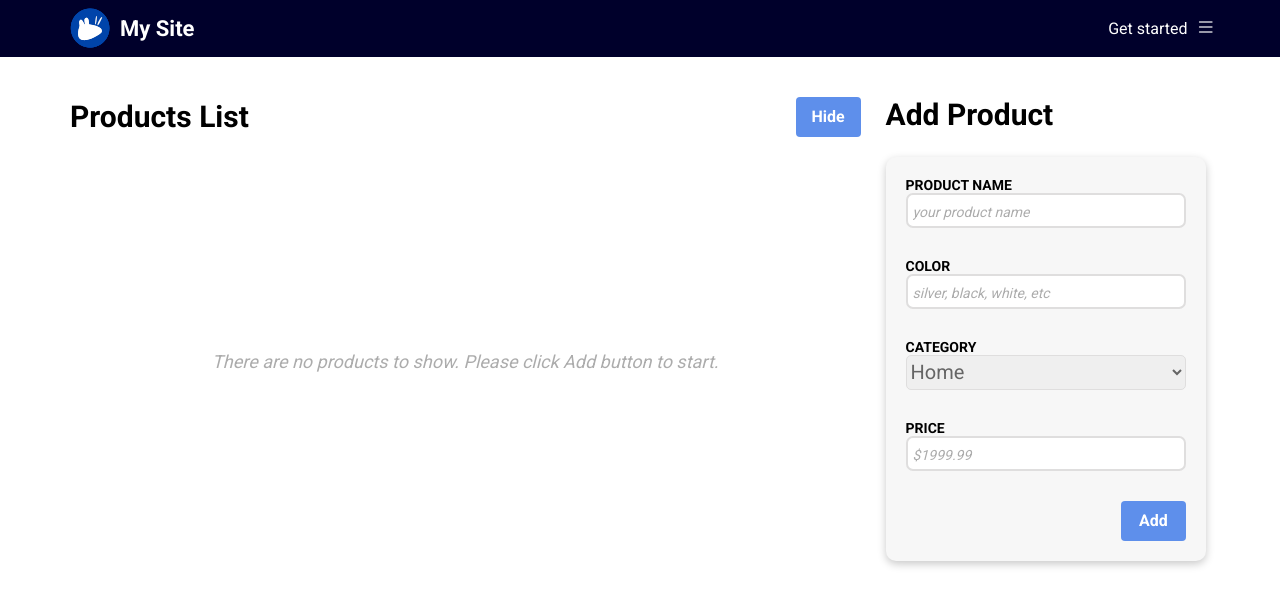
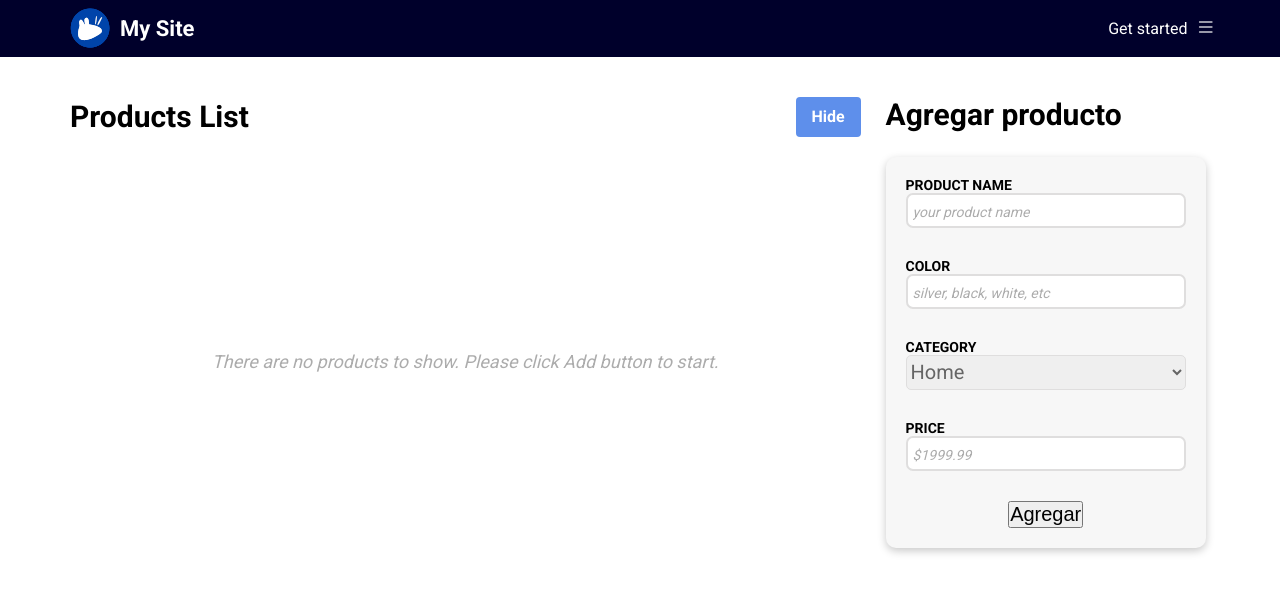
Before and after one commit to jesusdavid24/proyecto-aplicacion-crud, a React (Vite) app: page / in a window 1280 px wide. Both pictures are taken after a click on the button "Add". Shown: the top 606 px of the page. Built offline with nearby package versions, Linux system fonts and the light colour scheme.

Commit message:
reutilizacion de componentes

```diff
--- a/src/App.jsx
+++ b/src/App.jsx
@@ -1,79 +1,104 @@
 import { useState } from "react";
-import Form from "./components/Form/Form";
+import ProductForm from "./components/Form/Form";
 import Header from "./components/Header/Header";
 import Table from "./components/Table/Table";
 import Contact from "./components/Contact/Contact";
-import { postProduct } from "./api/product";
+import { postProduct, deleteProduct } from "./api/product";
 import "./App.scss";
 
 function App() {
    const [viewPage, setViewPage] = useState("products");
-   const [viewForm, setViewForm] = useState(false);
+   const [showForm, setShowForm] = useState(false);
    const [products, setProducts] = useState([]);
-   const [editProduct, setEditProduct] = useState({});
+   const [productToEdit, setProductToEdit] = useState(null);
+
+   const [formTitle, setFormTitle] = useState("Agregar producto");
+   const [isEdit, setIsEdit] = useState(false);
+
+   const handleAddButtonClick = () => {
+      if (!showForm) {
+         setIsEdit(false);
+         setFormTitle("Agregar producto");
+         setProductToEdit(null);
+      }
+
+      setShowForm(!showForm);
+   };
 
    const handleViewPage = (newViewPage) => {
       setViewPage(newViewPage);
    };
 
-   const handleViewForm = (newViewForm) => {
-      setViewForm(newViewForm);
-   };
-
    const handleAddProduct = async (newProduct) => {
       // setProducts([...products, newProduct]);
       const data = await postProduct(newProduct);
-      setProducts([...products, data])
+      setProducts([...products, data]);
    };
 
-   const handleDeleteProduct = (productDeleted) => {
-      setProducts(productDeleted);
+   const handleDeleteProduct = async (id) => {
+      await deleteProduct(id);
+      setProducts(products.filter((product) => product.id !== id));
    };
 
-   const handleEditProduct = (productToEdit) => {
-      setEditProduct(productToEdit);
+   const onEditProduct = (id) => {
+      setFormTitle("Editar producto");
+      setProductToEdit(products.find((x) => x.id === id));
+      setIsEdit(true);
+      setShowForm(true);
    };
 
-   const handleEditedProducts = (editedProducts) => {
-      setProducts(editedProducts);
+   const handleEditProduct = (product) => {
+      console.log("Producto editado", product);
+      // setProducts();
    };
 
-   if (viewPage == "products") {
-      return (
-         <div className="container">
-            <div className="app-header">
-               <Header handleViewPage={handleViewPage} />
-            </div>
-            <div className="app-form">
-               <Table
-                  products={products}
-                  onDeleteProduct={handleDeleteProduct}
-                  viewForm={viewForm}
-                  handleViewForm={handleViewForm}
-                  handleEditProduct={handleEditProduct}
-               />
-               <Form
-                  products={products}
-                  onAddProduct={handleAddProduct}
-                  viewForm={viewForm}
-                  handleViewForm={handleViewForm}
-                  editProduct={editProduct}
-                  handleEditedProducts={handleEditedProducts}
-               />
-            </div>
-         </div>
-      );
-   } else if (viewPage == "contact") {
    return (
       <div className="container">
          <div className="app-header">
             <Header handleViewPage={handleViewPage} />
          </div>
 
+         {viewPage === "products" ? (
+            <div className="app-form">
+               <div className="table-container">
+                  <div className="presentation">
+                     <h1 className="presentation__title">Products List</h1>
+                     <button className="presentation__add-button" onClick={handleAddButtonClick}>
+                        {showForm ? "Hide" : "Add"}
+                     </button>
+                  </div>
+
+                  <Table
+                     products={products}
+                     onDeleteProduct={handleDeleteProduct}
+                     showForm={showForm}
+                     onEditProduct={onEditProduct}
+                  />
+               </div>
+
+               {showForm && (
+                  <ProductForm
+                     title={formTitle}
+                     isEdit={isEdit}
+                     productToEdit={productToEdit}
+                     onAddProduct={handleAddProduct}
+                     onEditProduct={handleEditProduct}>
+                     {isEdit ? (
+                        <>
+                           <button type="reset">Limpiar formulario</button>
+                           <button type="submit">Actualizar</button>
+                        </>
+                     ) : (
+                        <button type="submit">Agregar</button>
+                     )}
+                  </ProductForm>
+               )}
+            </div>
+         ) : (
             <Contact />
+         )}
       </div>
    );
 }
-}
 
 export default App;
--- a/src/api/product.js
+++ b/src/api/product.js
@@ -1,16 +1,43 @@
 export const postProduct = async (body) => {
-    const response = await fetch('http://localhost:3001/product/createProduct',
-    {
-        method: 'POST',
+   const response = await fetch("http://localhost:3001/product/createProduct", {
+      method: "POST",
       body: JSON.stringify(body),
       headers: {
-            'Content-Type': 'application/json'
-        }
+         "Content-Type": "application/json",
+      },
    });
 
    if (response.ok) {
-        return await response.json()
+      return await response.json();
    }
 
-    throw new Error('Ha ocurrido un error')
+   throw new Error("Ha ocurrido un error");
+};
+
+export const deleteProduct = async (id) => {
+   const response = await fetch(`http://localhost:3001/product/deleteProduct/${id}`, {
+      method: "DELETE",
+   });
+
+   if (response.ok) {
+      return await response.json();
    }
+
+   throw new Error("Ha ocurrido un error");
+};
+
+export const editProduct = async (id) => {
+   const response = await fetch(`http://localhost:3001/product/deleteProduct/${id}`, {
+      method: "PUT",
+      body: JSON.stringify(body),
+      headers: {
+         "Content-Type": "application/json",
+      },
+   });
+
+   if (response.ok) {
+      return await response.json();
+   }
+
+   throw new Error("Ha ocurrido un error");
+};
--- a/src/components/Form/Form.jsx
+++ b/src/components/Form/Form.jsx
@@ -1,21 +1,19 @@
-import React, { useState } from "react";
+import React, { useState, useEffect } from "react";
 import EditForm from "../EditForm/EditForm";
 import "./form.scss";
 
-const Form = ({
-   products,
-   onAddProduct,
-   viewForm,
-   handleViewForm,
-   editProduct,
-   handleEditedProducts,
-}) => {
+const Form = ({ title, isEdit, productToEdit, onAddProduct, onEditProduct, children }) => {
    const [product, setProduct] = useState({
       product_name: "",
       color: "",
       category: "Home",
       price: "",
+      ...productToEdit,
    });
+
+   useEffect(() => {
+      setProduct({ ...product, ...productToEdit });
+   }, [productToEdit]);
 
    const handleChange = (event) => {
       const { name, value } = event.target;
@@ -49,10 +47,9 @@ const Form = ({
       if (product.product_name && product.color && product.price) {
          const newProduct = {
             ...product,
-            id: Date.now(),
          };
 
-         onAddProduct(newProduct);
+         isEdit ? onEditProduct(newProduct) : onAddProduct(newProduct);
 
          setProduct({
             product_name: "",
@@ -65,10 +62,9 @@ const Form = ({
       }
    };
 
-   if (viewForm == true) {
    return (
       <form className="form-container" onSubmit={handleAdd}>
-            <h1 className="form__title">Add Product</h1>
+         <h1 className="form__title">{title}</h1>
 
          <aside className="form">
             <label htmlFor="product_name">PRODUCT NAME</label>
@@ -116,23 +112,10 @@ const Form = ({
                value={product.price}
             />
 
-               <button type="submit" className="form__add-button">
-                  Add
-               </button>
+            {children}
          </aside>
       </form>
    );
-   } else if (viewForm == "edit") {
-      return (
-         <EditForm
-            products={products}
-            viewForm={viewForm}
-            handleViewForm={handleViewForm}
-            editProduct={editProduct}
-            handleEditedProducts={handleEditedProducts}
-         />
-      );
-   }
 };
 
 export default Form;
--- a/src/components/Table/Table.jsx
+++ b/src/components/Table/Table.jsx
@@ -1,34 +1,16 @@
 import React, { useState } from "react";
 import "./table.scss";
 
-const Table = ({ products = [], viewForm, onDeleteProduct, handleViewForm, handleEditProduct }) => {
-   const handleForm = (event) => {
-      handleViewForm(!viewForm ? true : viewForm == "edit" ? true : false);
+const Table = ({ products = [], onDeleteProduct, onEditProduct }) => {
+   const handleDelete = (id) => {
+      onDeleteProduct(id);
    };
 
-   const handleDelete = (event) => {
-      const id = event.target.id;
-      const productDeleted = products.filter((product) => product.id != id);
-      onDeleteProduct(productDeleted);
+   const handleEdit = (id) => {
+      onEditProduct(id);
    };
 
-   const handleEdit = (event) => {
-      const productToEditId = event.target.id;
-      const productToEdit = products.filter((product) => product.id == productToEditId);
-      handleViewForm("edit");
-      handleEditProduct(productToEdit);
-      console.log(productToEdit);
-   };
-
-   return (
-      <div className="table-container">
-         <div className="presentation">
-            <h1 className="presentation__title">Products List</h1>
-            <button className="presentation__add-button" onClick={handleForm}>
-               {!viewForm ? "Add" : viewForm == "edit" ? "Add" : "Hide"}
-            </button>
-         </div>
-         {products.length == 0 ? (
+   return products.length == 0 ? (
       <h1 className="table__empty-products">
          There are no products to show. Please click Add button to start.
       </h1>
@@ -51,7 +33,6 @@ const Table = ({ products = [], viewForm, onDeleteProduct, handleViewForm, handl
             <tbody>
                {products.map((product) => (
                   <tr key={product.id}>
-
                      <td>{product.product_name}</td>
 
                      <td>{product.color}</td>
@@ -62,16 +43,14 @@ const Table = ({ products = [], viewForm, onDeleteProduct, handleViewForm, handl
 
                      <td className="products-table__buttons-td">
                         <button
-                                 id={product.id}
                            className="products-table__edit-button"
-                                 onClick={handleEdit}>
+                           onClick={() => handleEdit(product.id)}>
                            Edit
                         </button>
                         <span>|</span>
                         <button
-                                 id={product.id}
                            className="products-table__delete-button"
-                                 onClick={handleDelete}>
+                           onClick={() => handleDelete(product.id)}>
                            Delete
                         </button>
                      </td>
@@ -80,8 +59,6 @@ const Table = ({ products = [], viewForm, onDeleteProduct, handleViewForm, handl
             </tbody>
          </table>
       </div>
-         )}
-      </div>
    );
 };
 
```
Lines whose indentation alone changed are shown as unchanged.
